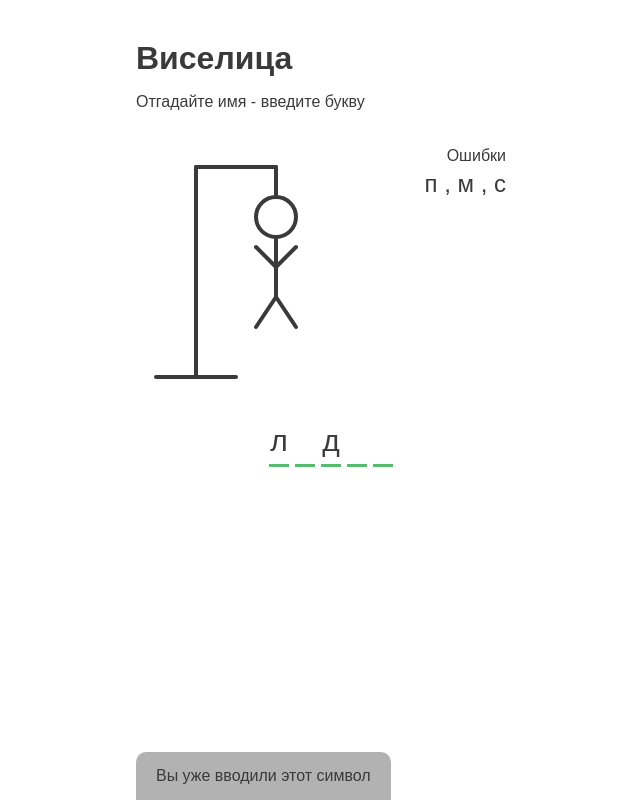
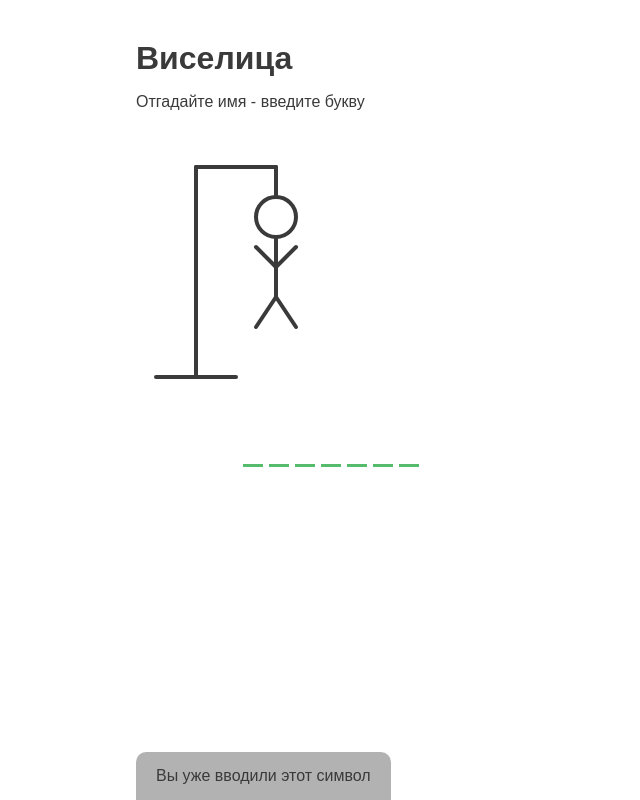
Before and after one commit to introversionya/hangman, a Vue app: page / in a window 1280 px wide. Shown: the whole page, without its empty margins (309-949 px from the left). Built offline with nearby package versions, Linux system fonts and the light colour scheme.

Commit message:
Добавлен ввод символов и их фильтрация

```diff
--- a/src/App.vue
+++ b/src/App.vue
@@ -5,19 +5,29 @@ import GameWrongLetters from './components/GameWrongLetters.vue'
 import GameWord from './components/GameWord.vue'
 import GamePopup from './components/GamePopup.vue'
 import GameNotification from './components/GameNotification.vue'
+import { ref, computed } from 'vue'
+
+const word = ref('василий')
+const letters = ref<string[]>([])
+const correctLetters = computed(() => letters.value.filter((x) => word.value.includes(x)))
+const wrongLetters = computed(() => letters.value.filter((x) => !word.value.includes(x)))
+
+window.addEventListener('keydown', ({ key }) => {
+  if (/[а-яА-ЯёЁ]/.test(key)) {
+    letters.value.push(key.toLocaleLowerCase())
+  }
+})
 </script>
 
 <template>
   <GameHeader />
+
   <div class="game-container">
     <GameFigure />
-    <GameWrongLetters />
-    <GameWord />
+    <GameWrongLetters :wrongLetters="wrongLetters" />
+    <GameWord :word="word" :correctLetters="correctLetters" />
   </div>
 
-  <!-- Container for final message -->
-  <GamePopup />
-
-  <!-- Notification -->
+  <GamePopup v-if="false" />
   <GameNotification />
 </template>
--- a/src/components/GamePopup.vue
+++ b/src/components/GamePopup.vue
@@ -1,5 +1,5 @@
 <template>
-  <div v-if="false" class="popup-container">
+  <div class="popup-container">
     <div class="popup">
       <h2>Поздравляю, вы победили! 😃</h2>
       <!-- <h2>Вы проиграли. 😕</h2> -->
--- a/src/components/GameWord.vue
+++ b/src/components/GameWord.vue
@@ -1,9 +1,16 @@
+<script setup lang="ts">
+interface Props {
+  word: string,
+  correctLetters: string[]
+}
+
+defineProps<Props>()
+</script>
+
 <template>
   <div class="word">
-    <span class="letter">л</span>
-    <span class="letter"></span>
-    <span class="letter">д</span>
-    <span class="letter"></span>
-    <span class="letter"></span>
+    <span v-for="(letter, index) in word" :key="index" class="letter">
+      {{ correctLetters.includes(letter) ? letter : '' }}
+    </span>
   </div>
 </template>
--- a/src/components/GameWrongLetters.vue
+++ b/src/components/GameWrongLetters.vue
@@ -1,10 +1,18 @@
+<script setup lang="ts">
+interface Props {
+  wrongLetters: string[]
+}
+
+defineProps<Props>()
+</script>
+
 <template>
-  <div class="wrong-letters-container">
+  <div v-if="wrongLetters.length" class="wrong-letters-container">
     <div class="wrong-letters">
       <p>Ошибки</p>
-      <span>п , </span>
-      <span>м , </span>
-      <span>с </span>
+      <span v-for="(letter, index) in wrongLetters" :key="letter">
+        {{ index === wrongLetters.length - 1 ? letter : `${letter}, ` }}
+      </span>
     </div>
   </div>
 </template>
```
